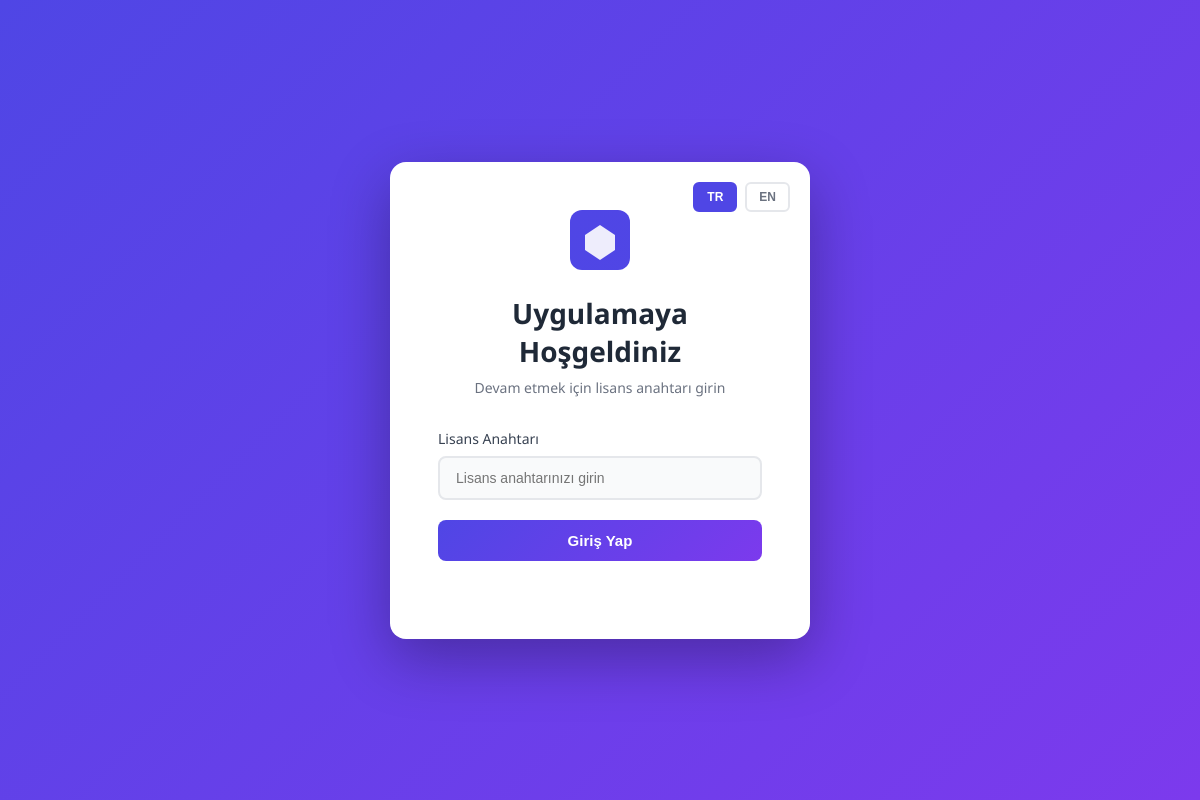
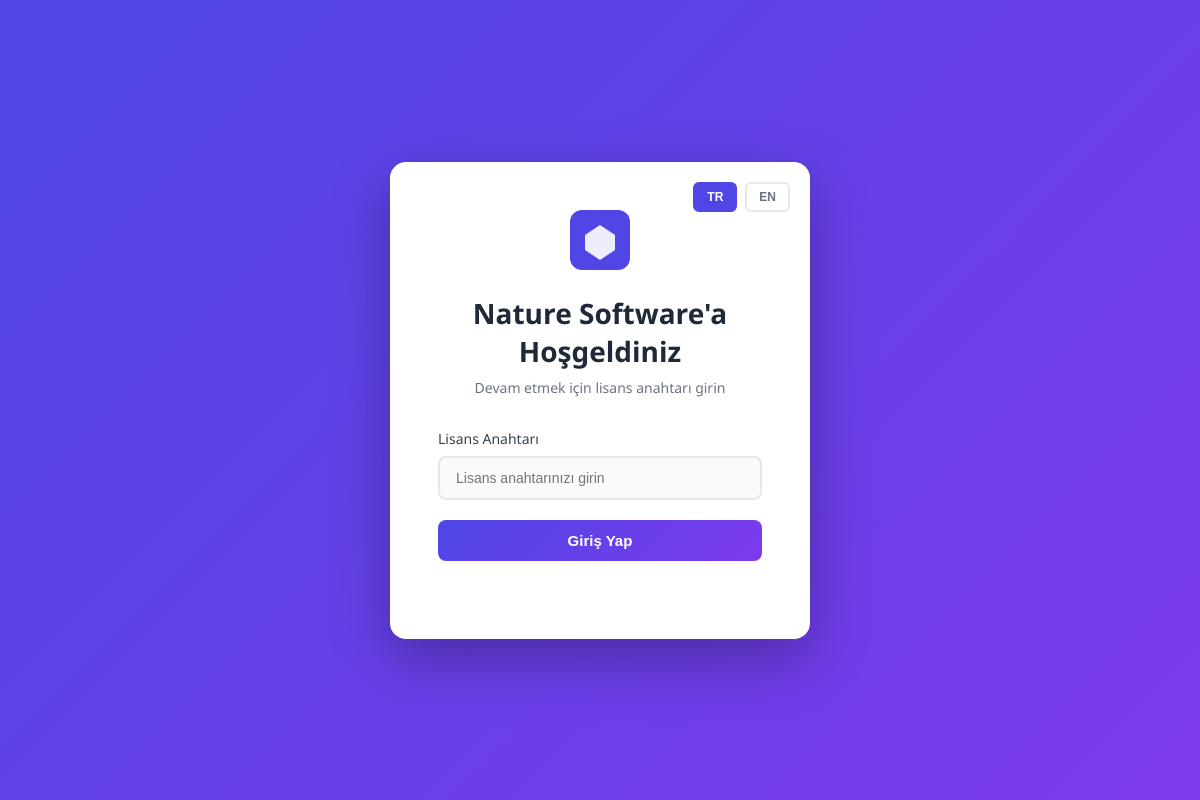
Before and after one commit to BatWareClient/Nature-Spoofer, an Electron app: page index.html in a window 1200 px wide. Drawn offline with Linux system fonts and the light colour scheme.

Commit message:
Add files via upload

```diff
--- a/index.html
+++ b/index.html
@@ -28,7 +28,7 @@
                     <button class="lang-btn" data-lang="en">EN</button>
                 </div>
 
-                <h1 data-tr="Uygulamaya Hoşgeldiniz" data-en="Welcome to Application">Uygulamaya Hoşgeldiniz</h1>
+                <h1 data-tr="Nature Software'a Hoşgeldiniz" data-en="Welcome to Nature Software">Nature Software'a Hoşgeldiniz</h1>
                 <p class="subtitle" data-tr="Devam etmek için lisans anahtarı girin" data-en="Enter license key to continue">Devam etmek için lisans anahtarı girin</p>
 
                 <form id="loginForm">
```
